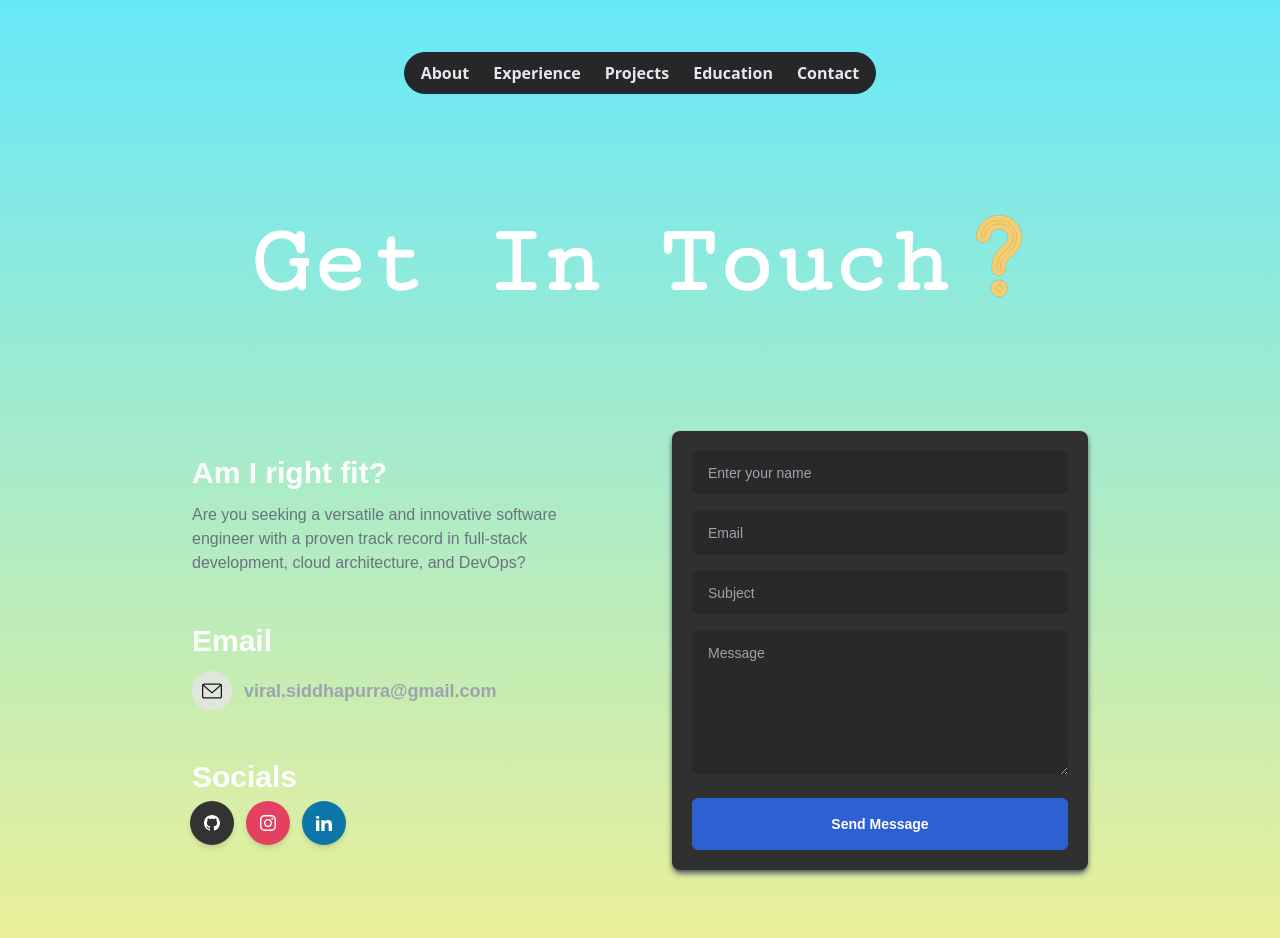
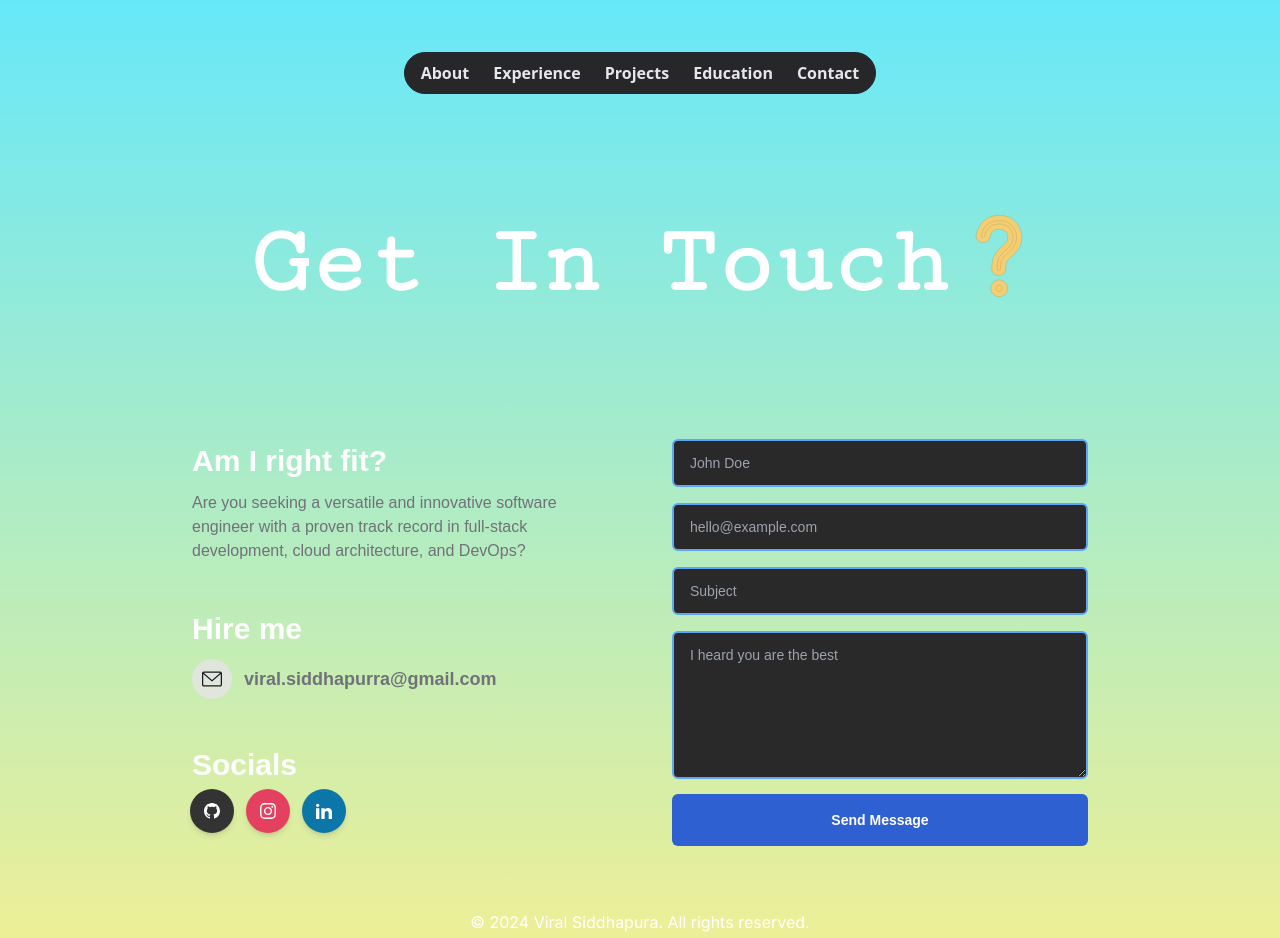
Before and after one commit to viral-siddhapura/portfolio, a Next.js app: page /contact in a window 1280 px wide. Shown: the top 938 px of the page. Built offline with nearby package versions, Linux system fonts and the light colour scheme.

Commit message:
forms utility added

```diff
--- a/app/contact/form.tsx
+++ b/app/contact/form.tsx
@@ -1,16 +1,44 @@
+"use client";
+import Link from 'next/link';
+
 export default function ContactForm() {
+
+    async function handleSubmit(event: any) {
+        event.preventDefault();
+        const formData = new FormData(event.target)
+        try {
+
+            const response = await fetch('/api/contact', {
+                method: 'post',
+                body: formData,
+            });
+
+            if (!response.ok) {
+                console.log("falling over")
+                throw new Error(`response status: ${response.status}`);
+            }
+            const responseData = await response.json();
+            console.log(responseData['message'])
+
+            alert('Message successfully sent');
+        } catch (err) {
+            console.error(err);
+            alert("Error, please try resubmitting the form");
+        }
+    }
+
     return (
-        <form className="ml-auto space-y-4 rounded-lg p-5 bg-[#303030] shadow-md shadow-gray-600">
-            <input type='text' placeholder='Enter your name'
-                className="w-full rounded-md py-3 px-4 bg-[#292929] text-sm text-white outline-[#fcfcfc]" />
-            <input type='email' placeholder='Email'
-                className="w-full rounded-md py-3 px-4 bg-[#292929] text-sm text-white outline-[#fcfcfc]" />
+        <form className="animation_slideIn_right" onSubmit={handleSubmit} >
+            <input type='text' placeholder='John Doe'
+                className="w-full rounded-md my-2 py-3 px-4 bg-[#292929] text-sm text-white border-2 border-blue-400" />
+            <input type='email' placeholder='hello@example.com'
+                className="w-full rounded-md my-2 py-3 px-4 bg-[#292929] text-sm text-white border-2 border-blue-400" />
             <input type='text' placeholder='Subject'
-                className="w-full rounded-md py-3 px-4 bg-[#292929] text-sm text-white outline-[#fcfcfc]" />
-            <textarea placeholder='Message' rows={6}
-                className="w-full rounded-md py-3 px-4 bg-[#292929] text-sm text-white outline-[#fcfcfc]"></textarea>
+                className="w-full rounded-md my-2 py-3 px-4 bg-[#292929] text-sm text-white border-2 border-blue-400" />
+            <textarea placeholder='I heard you are the best' rows={6}
+                className="w-full rounded-md my-2 py-3 px-4 bg-[#292929] text-sm text-white border-2 border-blue-400"></textarea>
             <button type='button'
-                className="bg-[#2f60d1] font-semibold rounded-md text-sm text-white px-4 py-4 w-full">Send Message</button>
+                className=" w-full bg-[#2f60d1] hover:bg-[#5c80d5] font-semibold rounded-md text-sm text-white px-4 py-4">Send Message</button>
         </form>
     );
 }
--- a/app/contact/page.tsx
+++ b/app/contact/page.tsx
@@ -38,11 +38,11 @@ export default function Contact() {
                     </div> */}
                     <div>
                         <div className="grid sm:grid-cols-2 items-center gap-16 my-6 mx-auto max-w-4xl text-[#333] font-[sans-serif]">
-                            <div>
+                            <div className='animation_slideIn_left'>
                                 <h1 className="text-3xl font-bold text-white">Am I right fit?</h1>
-                                <p className="text-md text-gray-500 dark:text-gray-400 mt-3">Are you seeking a versatile and innovative software engineer with a proven track record in full-stack development, cloud architecture, and DevOps?</p>
+                                <p className="text-md text-zinc-500 dark:text-zinc-400 mt-3">Are you seeking a versatile and innovative software engineer with a proven track record in full-stack development, cloud architecture, and DevOps?</p>
                                 <div className="mt-12">
-                                    <h2 className="text-3xl font-bold text-white">Email</h2>
+                                    <h2 className="text-3xl font-bold text-white">Hire me</h2>
                                     <ul className="mt-3">
                                         <li className="flex items-center">
                                             <div className="bg-[#e6e6e6cf] h-10 w-10 rounded-full flex items-center justify-center shrink-0">
@@ -53,7 +53,7 @@ export default function Contact() {
                                                         data-original="#000000" />
                                                 </svg>
                                             </div>
-                                            <a href="mailto:viral.siddhapurra@gmail.com" className="text-[#9CA3AF] text-lg ml-3">
+                                            <a href="mailto:viral.siddhapurra@gmail.com" className="text-[rgb(113,113,122)] text-lg ml-3">
                                                 <strong>viral.siddhapurra@gmail.com</strong>
                                             </a>
                                         </li>
```
